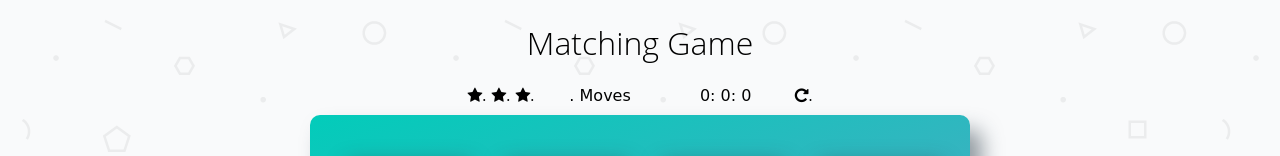
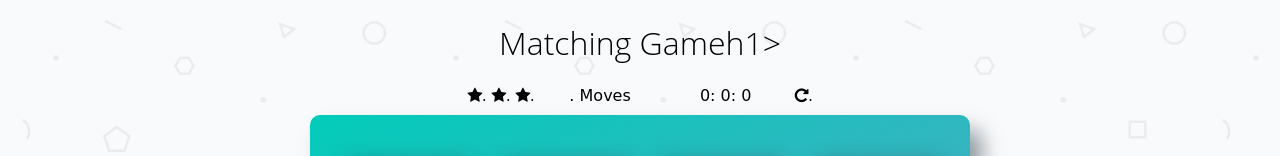
Before and after one commit to mattocodes/automated-cicd-pipeline, a plain HTML site: page index.html in a window 1280 px wide. Shown: the top 156 px of the page. Drawn offline with Linux system fonts and the light colour scheme; a web font is replaced by a local one.

Commit message:
Update index.html

```diff
--- a/index.html
+++ b/index.html
@@ -12,7 +12,7 @@
 
     <div class="container">
         <header>
-            <h1>Matching Game</h1>
+            <h1>Matching Gameh1>
         </header>
 
         <section class="score-panel">
```
